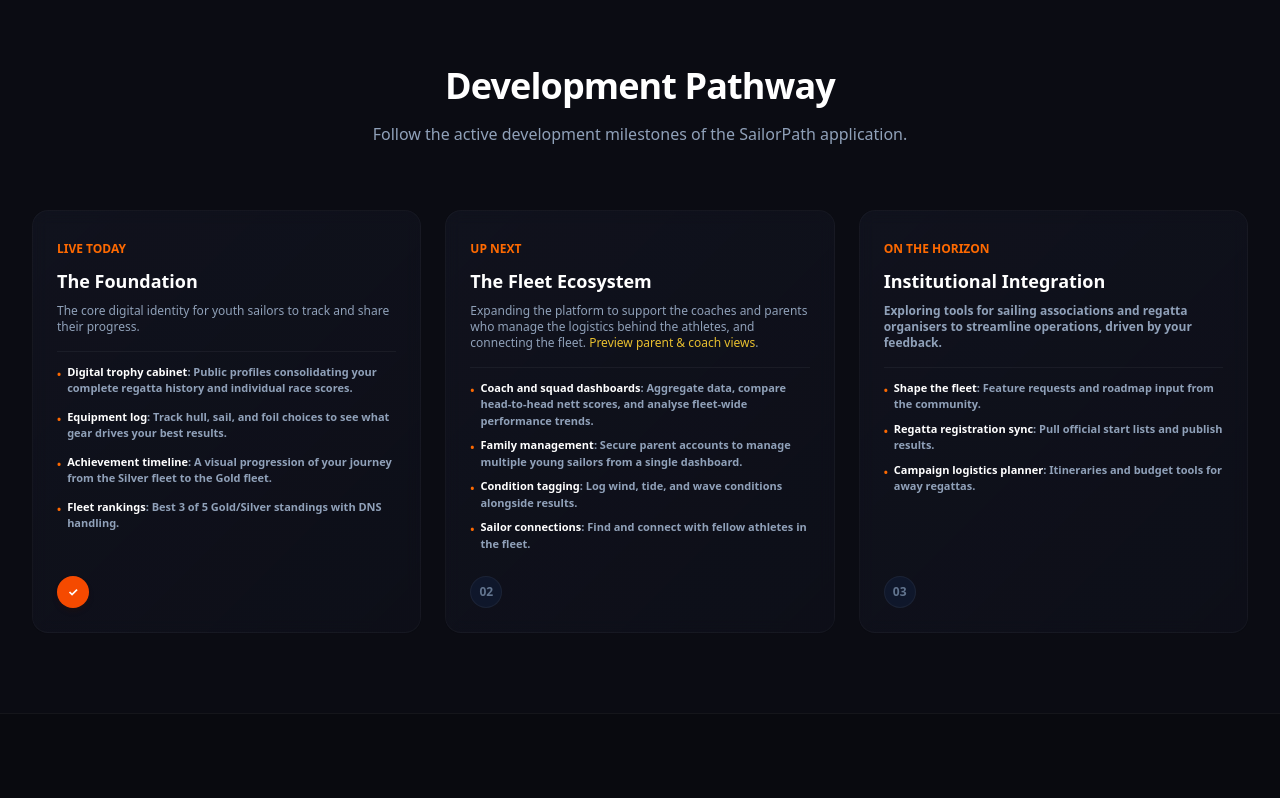
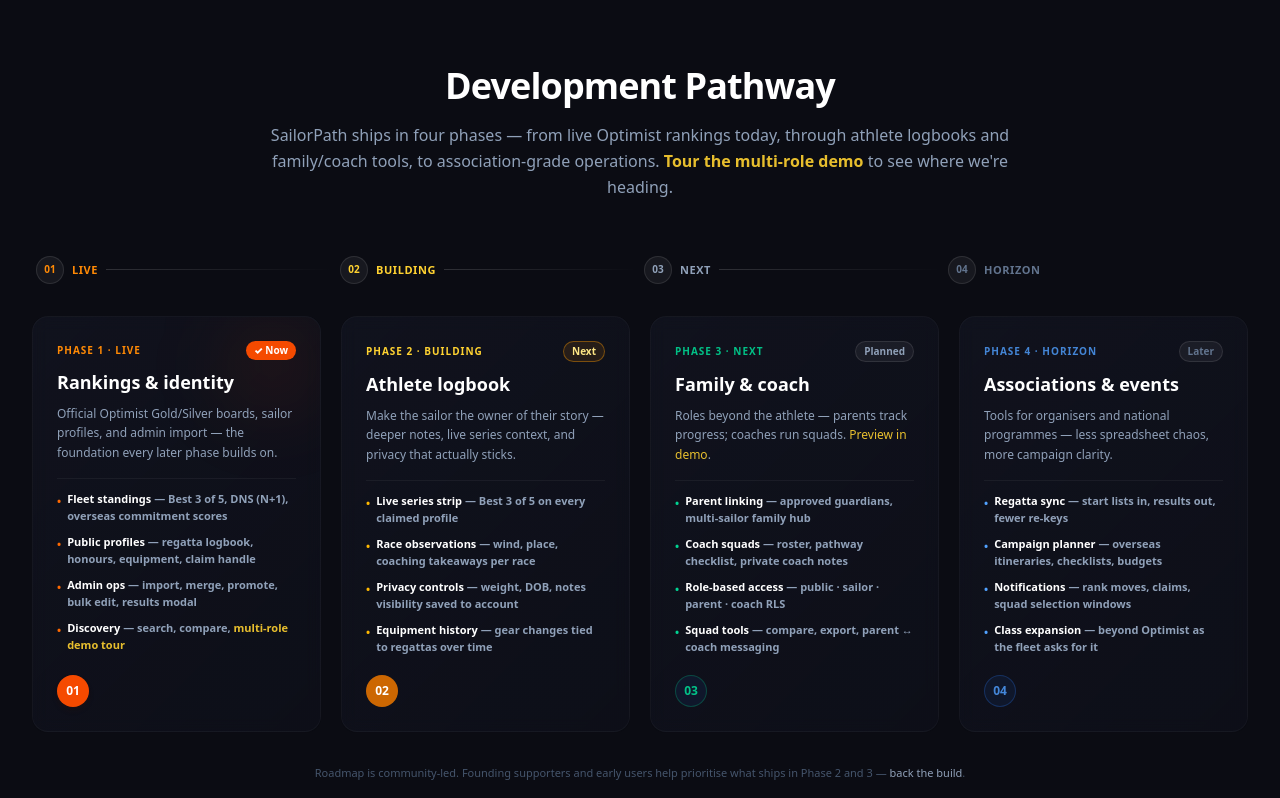
Before and after one commit to marcuswongjw/sailorpath, a Next.js app: page / in a window 1280 px wide. Shown: the part 860-1658 px from the top of the page. Built offline with nearby package versions, Linux system fonts and the light colour scheme; no server answers; the database is empty.

Commit message:
Update homepage Development Pathway to four product phases
Phase 1 (live) rankings & identity, Phase 2 athlete logbook, Phase 3
family & coach, Phase 4 associations & events — aligned with the demo tour.

```diff
--- a/src/app/page.tsx
+++ b/src/app/page.tsx
@@ -123,168 +123,294 @@
         </div>
       </section>
 
-      {/* Development Pathway */}
-      <section className="border-t border-white/5 bg-[#0b0c13] py-16 sm:py-20">
+      {/* Development Pathway — four product phases */}
+      <section
+        id="development-pathway"
+        className="border-t border-white/5 bg-[#0b0c13] py-16 sm:py-20"
+      >
         <div className="mx-auto max-w-7xl px-4 sm:px-6 lg:px-8">
-          <div className="text-center max-w-3xl mx-auto mb-12 sm:mb-16">
+          <div className="text-center max-w-3xl mx-auto mb-10 sm:mb-14">
             <h2 className="text-3xl font-extrabold text-white sm:text-4xl tracking-tight">
               Development Pathway
             </h2>
-            <p className="mt-4 text-slate-400">
-              Follow the active development milestones of the SailorPath
-              application.
+            <p className="mt-4 text-slate-400 text-sm md:text-base leading-relaxed">
+              SailorPath ships in four phases — from live Optimist rankings
+              today, through athlete logbooks and family/coach tools, to
+              association-grade operations.{" "}
+              <Link
+                href="/sample"
+                className="text-amber-300/90 font-semibold underline-offset-2 hover:underline"
+              >
+                Tour the multi-role demo
+              </Link>{" "}
+              to see where we&apos;re heading.
             </p>
           </div>
 
-          <div className="grid grid-cols-1 md:grid-cols-3 gap-6 relative">
-            <div className="hidden md:block absolute top-1/2 left-4 right-4 h-0.5 bg-gradient-to-r from-orange-500/10 via-orange-500/50 to-orange-500/10 -translate-y-1/2 -z-10" />
+          {/* Phase rail (desktop) */}
+          <div className="hidden lg:grid grid-cols-4 gap-2 mb-8 px-1">
+            {[
+              { n: "01", label: "Live", tone: "text-orange-400" },
+              { n: "02", label: "Building", tone: "text-amber-300" },
+              { n: "03", label: "Next", tone: "text-slate-400" },
+              { n: "04", label: "Horizon", tone: "text-slate-500" },
+            ].map((p, i) => (
+              <div key={p.n} className="flex items-center gap-2">
+                <span
+                  className={`flex h-7 w-7 shrink-0 items-center justify-center rounded-full border border-white/10 bg-white/5 text-[10px] font-black ${p.tone}`}
+                >
+                  {p.n}
+                </span>
+                <span className={`text-[11px] font-bold uppercase tracking-wider ${p.tone}`}>
+                  {p.label}
+                </span>
+                {i < 3 && (
+                  <span className="flex-1 h-px bg-gradient-to-r from-white/15 to-transparent" />
+                )}
+              </div>
+            ))}
+          </div>
 
-            <div className="glass-card rounded-2xl p-6 border border-white/5 hover:border-orange-500/20 transition-all flex flex-col justify-between group">
-              <div>
-                <span className="text-xs font-bold text-orange-500">LIVE TODAY</span>
-                <h3 className="text-lg font-bold text-white mt-2 group-hover:text-orange-500 transition-colors">
-                  The Foundation
+          <div className="grid grid-cols-1 sm:grid-cols-2 xl:grid-cols-4 gap-5">
+            {/* Phase 1 */}
+            <article className="glass-card rounded-2xl p-5 sm:p-6 border border-orange-500/25 hover:border-orange-500/40 transition-all flex flex-col justify-between group relative overflow-hidden">
+              <div className="absolute top-0 right-0 w-24 h-24 bg-orange-600/10 rounded-full blur-2xl -z-0" />
+              <div className="relative">
+                <div className="flex items-center justify-between gap-2">
+                  <span className="text-[10px] font-black uppercase tracking-widest text-orange-400">
+                    Phase 1 · Live
+                  </span>
+                  <span className="rounded-full bg-orange-600 px-2 py-0.5 text-[10px] font-black text-white">
+                    ✓ Now
+                  </span>
+                </div>
+                <h3 className="text-lg font-bold text-white mt-2 group-hover:text-orange-400 transition-colors">
+                  Rankings &amp; identity
                 </h3>
-                <p className="text-xs text-slate-400 mt-2">
-                  The core digital identity for youth sailors to track and share
-                  their progress.
+                <p className="text-xs text-slate-400 mt-2 leading-relaxed">
+                  Official Optimist Gold/Silver boards, sailor profiles, and
+                  admin import — the foundation every later phase builds on.
                 </p>
-                <ul className="mt-4 space-y-3 text-[11px] text-slate-400 font-semibold border-t border-white/5 pt-3">
+                <ul className="mt-4 space-y-2.5 text-[11px] text-slate-400 font-semibold border-t border-white/5 pt-3">
                   <li className="flex items-start gap-1.5">
                     <span className="text-orange-500 mt-0.5">•</span>
                     <span>
-                      <strong className="text-white">Digital trophy cabinet</strong>
-                      : Public profiles consolidating your complete regatta
-                      history and individual race scores.
+                      <strong className="text-white">Fleet standings</strong> —
+                      Best 3 of 5, DNS (N+1), overseas commitment scores
                     </span>
                   </li>
                   <li className="flex items-start gap-1.5">
                     <span className="text-orange-500 mt-0.5">•</span>
                     <span>
-                      <strong className="text-white">Equipment log</strong>: Track
-                      hull, sail, and foil choices to see what gear drives your
-                      best results.
+                      <strong className="text-white">Public profiles</strong> —
+                      regatta logbook, honours, equipment, claim handle
                     </span>
                   </li>
                   <li className="flex items-start gap-1.5">
                     <span className="text-orange-500 mt-0.5">•</span>
                     <span>
-                      <strong className="text-white">Achievement timeline</strong>
-                      : A visual progression of your journey from the Silver
-                      fleet to the Gold fleet.
+                      <strong className="text-white">Admin ops</strong> —
+                      import, merge, promote, bulk edit, results modal
                     </span>
                   </li>
                   <li className="flex items-start gap-1.5">
                     <span className="text-orange-500 mt-0.5">•</span>
                     <span>
-                      <strong className="text-white">Fleet rankings</strong>: Best
-                      3 of 5 Gold/Silver standings with DNS handling.
+                      <strong className="text-white">Discovery</strong> —
+                      search, compare,{" "}
+                      <Link href="/sample" className="text-amber-300/90 hover:underline">
+                        multi-role demo tour
+                      </Link>
                     </span>
                   </li>
                 </ul>
               </div>
-              <div className="mt-6 flex h-8 w-8 items-center justify-center rounded-full bg-orange-600 text-white text-xs font-bold shadow-md shadow-orange-950/20">
-                ✓
+              <div className="mt-5 flex h-8 w-8 items-center justify-center rounded-full bg-orange-600 text-white text-xs font-bold shadow-md shadow-orange-950/20">
+                01
               </div>
-            </div>
+            </article>
 
-            <div className="glass-card rounded-2xl p-6 border border-white/5 hover:border-orange-500/20 transition-all flex flex-col justify-between group">
+            {/* Phase 2 */}
+            <article className="glass-card rounded-2xl p-5 sm:p-6 border border-amber-500/20 hover:border-amber-500/35 transition-all flex flex-col justify-between group">
               <div>
-                <span className="text-xs font-bold text-orange-500">UP NEXT</span>
-                <h3 className="text-lg font-bold text-white mt-2 group-hover:text-orange-500 transition-colors">
-                  The Fleet Ecosystem
+                <div className="flex items-center justify-between gap-2">
+                  <span className="text-[10px] font-black uppercase tracking-widest text-amber-300">
+                    Phase 2 · Building
+                  </span>
+                  <span className="rounded-full border border-amber-500/40 bg-amber-500/10 px-2 py-0.5 text-[10px] font-black text-amber-200">
+                    Next
+                  </span>
+                </div>
+                <h3 className="text-lg font-bold text-white mt-2 group-hover:text-amber-300 transition-colors">
+                  Athlete logbook
                 </h3>
-                <p className="text-xs text-slate-400 mt-2">
-                  Expanding the platform to support the coaches and parents who
-                  manage the logistics behind the athletes, and connecting the
-                  fleet.{" "}
+                <p className="text-xs text-slate-400 mt-2 leading-relaxed">
+                  Make the sailor the owner of their story — deeper notes,
+                  live series context, and privacy that actually sticks.
+                </p>
+                <ul className="mt-4 space-y-2.5 text-[11px] text-slate-400 font-semibold border-t border-white/5 pt-3">
+                  <li className="flex items-start gap-1.5">
+                    <span className="text-amber-400 mt-0.5">•</span>
+                    <span>
+                      <strong className="text-white">Live series strip</strong> —
+                      Best 3 of 5 on every claimed profile
+                    </span>
+                  </li>
+                  <li className="flex items-start gap-1.5">
+                    <span className="text-amber-400 mt-0.5">•</span>
+                    <span>
+                      <strong className="text-white">Race observations</strong> —
+                      wind, place, coaching takeaways per race
+                    </span>
+                  </li>
+                  <li className="flex items-start gap-1.5">
+                    <span className="text-amber-400 mt-0.5">•</span>
+                    <span>
+                      <strong className="text-white">Privacy controls</strong> —
+                      weight, DOB, notes visibility saved to account
+                    </span>
+                  </li>
+                  <li className="flex items-start gap-1.5">
+                    <span className="text-amber-400 mt-0.5">•</span>
+                    <span>
+                      <strong className="text-white">Equipment history</strong> —
+                      gear changes tied to regattas over time
+                    </span>
+                  </li>
+                </ul>
+              </div>
+              <div className="mt-5 flex h-8 w-8 items-center justify-center rounded-full bg-amber-600/90 text-white text-xs font-bold">
+                02
+              </div>
+            </article>
+
+            {/* Phase 3 */}
+            <article className="glass-card rounded-2xl p-5 sm:p-6 border border-white/5 hover:border-emerald-500/25 transition-all flex flex-col justify-between group">
+              <div>
+                <div className="flex items-center justify-between gap-2">
+                  <span className="text-[10px] font-black uppercase tracking-widest text-emerald-400/90">
+                    Phase 3 · Next
+                  </span>
+                  <span className="rounded-full border border-white/10 bg-white/5 px-2 py-0.5 text-[10px] font-black text-slate-400">
+                    Planned
+                  </span>
+                </div>
+                <h3 className="text-lg font-bold text-white mt-2 group-hover:text-emerald-400 transition-colors">
+                  Family &amp; coach
+                </h3>
+                <p className="text-xs text-slate-400 mt-2 leading-relaxed">
+                  Roles beyond the athlete — parents track progress; coaches
+                  run squads.{" "}
                   <Link
                     href="/sample?view=parent"
                     className="text-amber-300/90 underline-offset-2 hover:underline"
                   >
-                    Preview parent &amp; coach views
+                    Preview in demo
                   </Link>
                   .
                 </p>
-                <ul className="mt-4 space-y-2 text-[11px] text-slate-400 font-semibold border-t border-white/5 pt-3">
+                <ul className="mt-4 space-y-2.5 text-[11px] text-slate-400 font-semibold border-t border-white/5 pt-3">
                   <li className="flex items-start gap-1.5">
-                    <span className="text-orange-500 mt-0.5">•</span>
+                    <span className="text-emerald-400 mt-0.5">•</span>
                     <span>
-                      <strong className="text-white">Coach and squad dashboards</strong>
-                      : Aggregate data, compare head-to-head nett scores, and
-                      analyse fleet-wide performance trends.
+                      <strong className="text-white">Parent linking</strong> —
+                      approved guardians, multi-sailor family hub
                     </span>
                   </li>
                   <li className="flex items-start gap-1.5">
-                    <span className="text-orange-500 mt-0.5">•</span>
+                    <span className="text-emerald-400 mt-0.5">•</span>
                     <span>
-                      <strong className="text-white">Family management</strong>:
-                      Secure parent accounts to manage multiple young sailors
-                      from a single dashboard.
+                      <strong className="text-white">Coach squads</strong> —
+                      roster, pathway checklist, private coach notes
                     </span>
                   </li>
                   <li className="flex items-start gap-1.5">
-                    <span className="text-orange-500 mt-0.5">•</span>
+                    <span className="text-emerald-400 mt-0.5">•</span>
                     <span>
-                      <strong className="text-white">Condition tagging</strong>:
-                      Log wind, tide, and wave conditions alongside results.
+                      <strong className="text-white">Role-based access</strong> —
+                      public · sailor · parent · coach RLS
                     </span>
                   </li>
                   <li className="flex items-start gap-1.5">
-                    <span className="text-orange-500 mt-0.5">•</span>
+                    <span className="text-emerald-400 mt-0.5">•</span>
                     <span>
-                      <strong className="text-white">Sailor connections</strong>:
-                      Find and connect with fellow athletes in the fleet.
+                      <strong className="text-white">Squad tools</strong> —
+                      compare, export, parent ↔ coach messaging
                     </span>
                   </li>
                 </ul>
               </div>
-              <div className="mt-6 flex h-8 w-8 items-center justify-center rounded-full bg-slate-900 border border-white/5 text-slate-500 text-xs font-bold">
-                02
+              <div className="mt-5 flex h-8 w-8 items-center justify-center rounded-full bg-slate-900 border border-emerald-500/30 text-emerald-400/90 text-xs font-bold">
+                03
               </div>
-            </div>
+            </article>
 
-            <div className="glass-card rounded-2xl p-6 border border-white/5 hover:border-orange-500/20 transition-all flex flex-col justify-between group">
+            {/* Phase 4 */}
+            <article className="glass-card rounded-2xl p-5 sm:p-6 border border-white/5 hover:border-blue-500/20 transition-all flex flex-col justify-between group">
               <div>
-                <span className="text-xs font-bold text-orange-500">
-                  ON THE HORIZON
-                </span>
-                <h3 className="text-lg font-bold text-white mt-2 group-hover:text-orange-500 transition-colors">
-                  Institutional Integration
+                <div className="flex items-center justify-between gap-2">
+                  <span className="text-[10px] font-black uppercase tracking-widest text-blue-400/80">
+                    Phase 4 · Horizon
+                  </span>
+                  <span className="rounded-full border border-white/10 bg-white/5 px-2 py-0.5 text-[10px] font-black text-slate-500">
+                    Later
+                  </span>
+                </div>
+                <h3 className="text-lg font-bold text-white mt-2 group-hover:text-blue-300 transition-colors">
+                  Associations &amp; events
                 </h3>
-                <p className="text-xs text-slate-400 mt-2 font-semibold">
-                  Exploring tools for sailing associations and regatta
-                  organisers to streamline operations, driven by your feedback.
+                <p className="text-xs text-slate-400 mt-2 leading-relaxed">
+                  Tools for organisers and national programmes — less
+                  spreadsheet chaos, more campaign clarity.
                 </p>
-                <ul className="mt-4 space-y-2 text-[11px] text-slate-400 font-semibold border-t border-white/5 pt-3">
+                <ul className="mt-4 space-y-2.5 text-[11px] text-slate-400 font-semibold border-t border-white/5 pt-3">
                   <li className="flex items-start gap-1.5">
-                    <span className="text-orange-500 mt-0.5">•</span>
+                    <span className="text-blue-400 mt-0.5">•</span>
                     <span>
-                      <strong className="text-white">Shape the fleet</strong>:
-                      Feature requests and roadmap input from the community.
+                      <strong className="text-white">Regatta sync</strong> —
+                      start lists in, results out, fewer re-keys
                     </span>
                   </li>
                   <li className="flex items-start gap-1.5">
-                    <span className="text-orange-500 mt-0.5">•</span>
+                    <span className="text-blue-400 mt-0.5">•</span>
                     <span>
-                      <strong className="text-white">Regatta registration sync</strong>
-                      : Pull official start lists and publish results.
+                      <strong className="text-white">Campaign planner</strong> —
+                      overseas itineraries, checklists, budgets
                     </span>
                   </li>
                   <li className="flex items-start gap-1.5">
-                    <span className="text-orange-500 mt-0.5">•</span>
+                    <span className="text-blue-400 mt-0.5">•</span>
                     <span>
-                      <strong className="text-white">Campaign logistics planner</strong>
-                      : Itineraries and budget tools for away regattas.
+                      <strong className="text-white">Notifications</strong> —
+                      rank moves, claims, squad selection windows
+                    </span>
+                  </li>
+                  <li className="flex items-start gap-1.5">
+                    <span className="text-blue-400 mt-0.5">•</span>
+                    <span>
+                      <strong className="text-white">Class expansion</strong> —
+                      beyond Optimist as the fleet asks for it
                     </span>
                   </li>
                 </ul>
               </div>
-              <div className="mt-6 flex h-8 w-8 items-center justify-center rounded-full bg-slate-900 border border-white/5 text-slate-500 text-xs font-bold">
-                03
+              <div className="mt-5 flex h-8 w-8 items-center justify-center rounded-full bg-slate-900 border border-blue-500/25 text-blue-400/80 text-xs font-bold">
+                04
               </div>
-            </div>
+            </article>
           </div>
+
+          <p className="mt-8 text-center text-[11px] text-slate-600 max-w-2xl mx-auto leading-relaxed">
+            Roadmap is community-led. Founding supporters and early users help
+            prioritise what ships in Phase 2 and 3 —{" "}
+            <a
+              href="#founding-membership"
+              className="text-slate-400 hover:text-orange-400 underline-offset-2 hover:underline"
+            >
+              back the build
+            </a>
+            .
+          </p>
         </div>
       </section>
 
```
